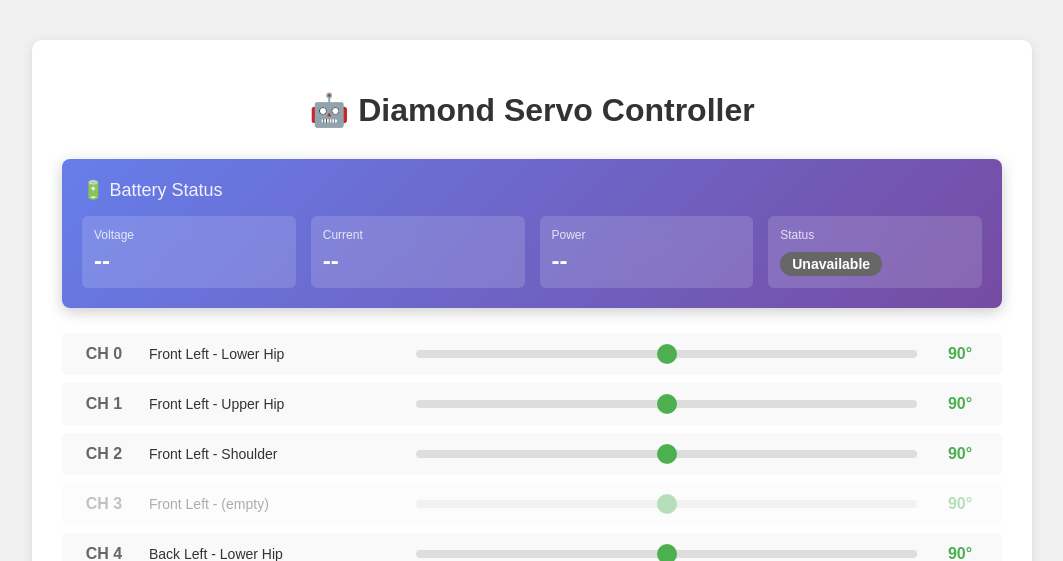
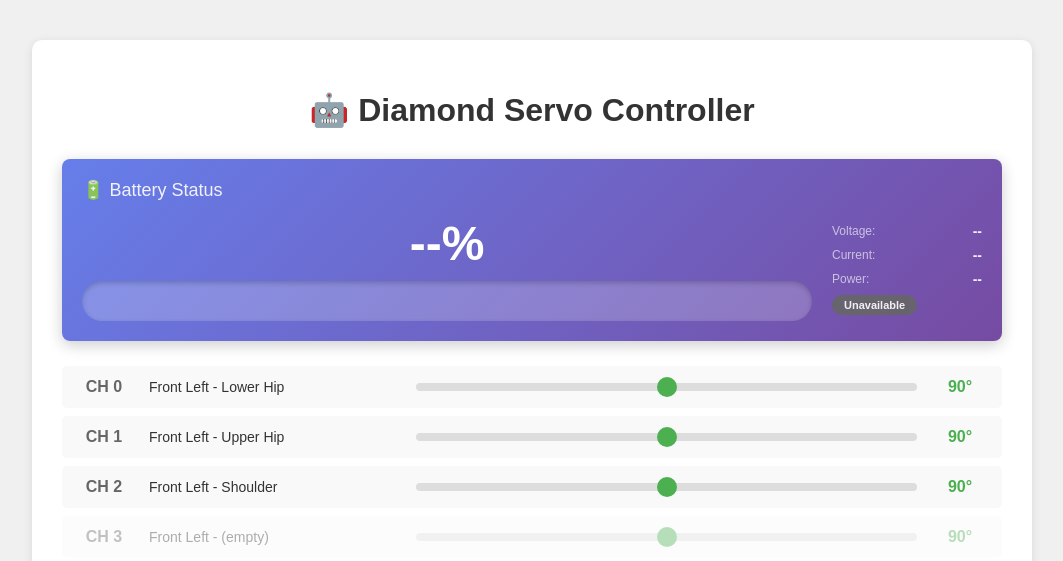
Before and after one commit to granawkins/diamond, a FastAPI app: page / in a window 1280 px wide. Shown: the top 561 px of the page, without its empty margins (108-1171 px from the left). Run offline with FastAPI, Linux system fonts and the light colour scheme.

Commit message:
battery percentage

```diff
--- a/webapp.py
+++ b/webapp.py
@@ -113,6 +113,12 @@ async def battery_status():
         current_a = current_ma / 1000
         power_w = power_mw / 1000
 
+        # Calculate percentage based on voltage (two 18650 cells)
+        # Voltage range: 6.0V (empty) to 8.4V (full)
+        min_voltage = 6.0
+        max_voltage = 8.4
+        percentage = max(0, min(100, ((voltage - min_voltage) / (max_voltage - min_voltage)) * 100))
+
         # Determine charging/discharging status
         if current_a < -0.05:  # Negative = discharging
             status = "discharging"
@@ -126,6 +132,7 @@ async def battery_status():
             "voltage": round(voltage, 2),
             "current": round(current_a, 3),
             "power": round(power_w, 2),
+            "percentage": round(percentage, 1),
             "status": status
         }
     except Exception as e:
--- a/webapp/static/app.js
+++ b/webapp/static/app.js
@@ -85,6 +85,12 @@ async function updateBatteryStatus() {
         const data = await response.json();
 
         if (data.available) {
+            // Update percentage and bar
+            const percentage = data.percentage || 0;
+            document.getElementById('battery-percentage').textContent = percentage.toFixed(0) + '%';
+            document.getElementById('battery-bar').style.width = percentage + '%';
+
+            // Update detailed figures
             document.getElementById('battery-voltage').textContent = data.voltage + 'V';
             document.getElementById('battery-current').textContent = data.current + 'A';
             document.getElementById('battery-power').textContent = data.power + 'W';
@@ -93,6 +99,8 @@ async function updateBatteryStatus() {
             statusBadge.textContent = data.status.charAt(0).toUpperCase() + data.status.slice(1);
             statusBadge.className = 'battery-status-badge status-' + data.status;
         } else {
+            document.getElementById('battery-percentage').textContent = '--%';
+            document.getElementById('battery-bar').style.width = '0%';
             document.getElementById('battery-voltage').textContent = '--';
             document.getElementById('battery-current').textContent = '--';
             document.getElementById('battery-power').textContent = '--';
--- a/webapp/static/style.css
+++ b/webapp/static/style.css
@@ -105,35 +105,69 @@ h1 {
     opacity: 0.9;
 }
 
-.battery-grid {
-    display: grid;
-    grid-template-columns: repeat(auto-fit, minmax(150px, 1fr));
-    gap: 15px;
+.battery-container {
+    display: flex;
+    gap: 20px;
+    align-items: center;
 }
 
-.battery-metric {
-    background: rgba(255,255,255,0.15);
-    padding: 12px;
-    border-radius: 6px;
-    backdrop-filter: blur(10px);
+.battery-main {
+    flex: 1;
 }
 
-.battery-metric-label {
-    font-size: 12px;
-    opacity: 0.8;
-    margin-bottom: 5px;
+.battery-percentage {
+    font-size: 48px;
+    font-weight: bold;
+    margin-bottom: 10px;
+    text-align: center;
 }
 
-.battery-metric-value {
-    font-size: 24px;
+.battery-bar-container {
+    background: rgba(255,255,255,0.2);
+    height: 40px;
+    border-radius: 20px;
+    overflow: hidden;
+    box-shadow: inset 0 2px 5px rgba(0,0,0,0.2);
+}
+
+.battery-bar {
+    height: 100%;
+    background: linear-gradient(90deg, #4CAF50 0%, #8BC34A 100%);
+    border-radius: 20px;
+    transition: width 0.5s ease;
+    box-shadow: 0 0 10px rgba(255,255,255,0.3);
+}
+
+.battery-details {
+    display: flex;
+    flex-direction: column;
+    gap: 8px;
+    min-width: 150px;
+}
+
+.battery-detail-item {
+    display: flex;
+    justify-content: space-between;
+    align-items: center;
+    font-size: 12px;
+    opacity: 0.9;
+}
+
+.battery-detail-label {
+    opacity: 0.7;
+    margin-right: 10px;
+}
+
+.battery-detail-value {
     font-weight: bold;
+    font-size: 14px;
 }
 
 .battery-status-badge {
     display: inline-block;
     padding: 4px 12px;
     border-radius: 12px;
-    font-size: 14px;
+    font-size: 11px;
     font-weight: bold;
     background: rgba(255,255,255,0.25);
 }
--- a/webapp/templates/index.html
+++ b/webapp/templates/index.html
@@ -12,22 +12,27 @@
 
         <div class="battery-status" id="battery">
             <h2>🔋 Battery Status</h2>
-            <div class="battery-grid">
-                <div class="battery-metric">
-                    <div class="battery-metric-label">Voltage</div>
-                    <div class="battery-metric-value" id="battery-voltage">--</div>
+            <div class="battery-container">
+                <div class="battery-main">
+                    <div class="battery-percentage" id="battery-percentage">--%</div>
+                    <div class="battery-bar-container">
+                        <div class="battery-bar" id="battery-bar"></div>
+                    </div>
                 </div>
-                <div class="battery-metric">
-                    <div class="battery-metric-label">Current</div>
-                    <div class="battery-metric-value" id="battery-current">--</div>
-                </div>
-                <div class="battery-metric">
-                    <div class="battery-metric-label">Power</div>
-                    <div class="battery-metric-value" id="battery-power">--</div>
-                </div>
-                <div class="battery-metric">
-                    <div class="battery-metric-label">Status</div>
-                    <div class="battery-metric-value">
+                <div class="battery-details">
+                    <div class="battery-detail-item">
+                        <span class="battery-detail-label">Voltage:</span>
+                        <span class="battery-detail-value" id="battery-voltage">--</span>
+                    </div>
+                    <div class="battery-detail-item">
+                        <span class="battery-detail-label">Current:</span>
+                        <span class="battery-detail-value" id="battery-current">--</span>
+                    </div>
+                    <div class="battery-detail-item">
+                        <span class="battery-detail-label">Power:</span>
+                        <span class="battery-detail-value" id="battery-power">--</span>
+                    </div>
+                    <div class="battery-detail-item">
                         <span class="battery-status-badge status-unavailable" id="battery-status">Loading...</span>
                     </div>
                 </div>
```
